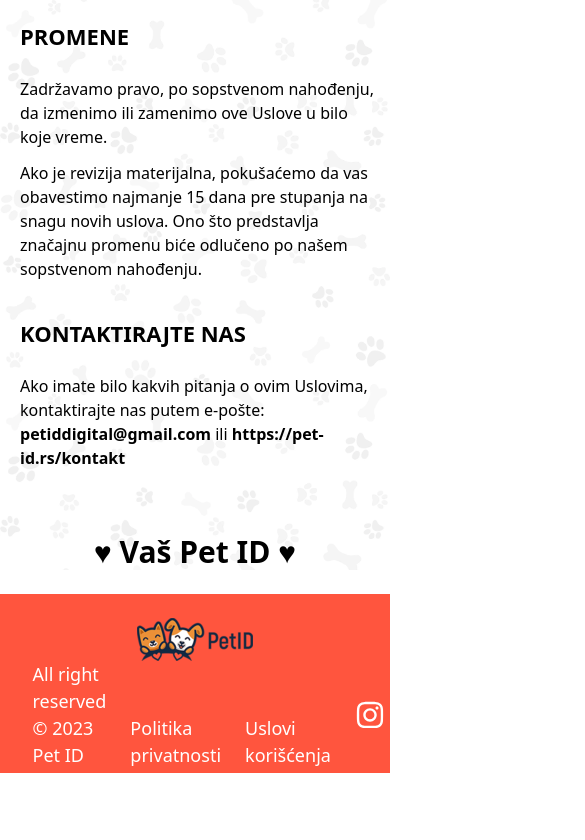
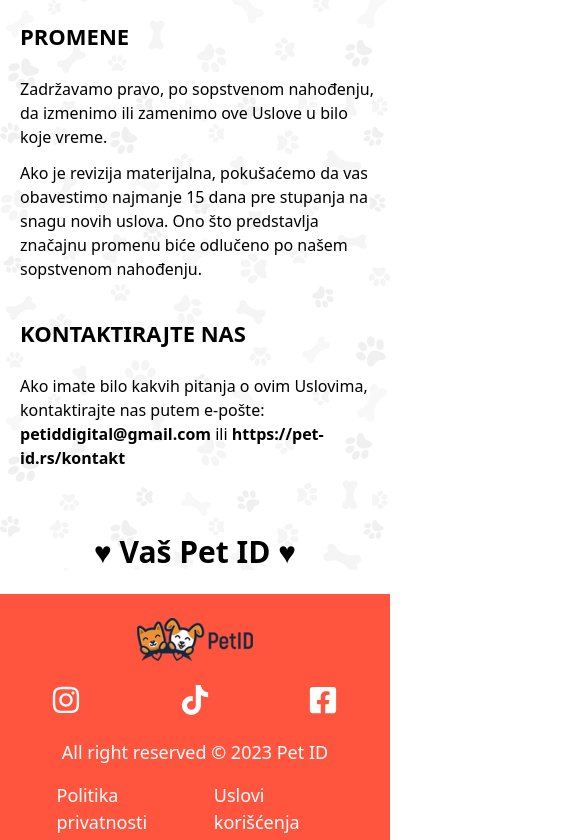
Before and after one commit to alexdevranger/pet-id.rs, a React (Create React App) app: page /uslovi-koriscenja in a window 390 px wide. Shown: the part 744-1584 px from the top of the page, 585 px wide, since content can reach past the window. Before the commit the page ends 1517 px from the top, so only its background shows below. Built offline with nearby package versions, Linux system fonts and the light colour scheme.

Commit message:
fix footer

```diff
--- a/src/components/Footer.js
+++ b/src/components/Footer.js
@@ -1,5 +1,5 @@
 import React from "react";
-import { Link } from "react-router-dom";
+import { Link, useParams } from "react-router-dom";
 import PETnav from "../assets/PETnav_optimized.png";
 import { FaFacebookSquare, FaInstagram, FaTiktok } from "react-icons/fa";
 
@@ -10,18 +10,18 @@ const Footer = () => {
         <img src={PETnav} alt="logo" />
       </div>
 
-      <div className="w-[95%] flex items-center">
-        <div className="flex justify-center w-full flex-row items-end">
-          <p className="text-[18px] min-[315px]:text-[18px]">
+      <div className="w-[95%] flex items-center flex-col-reverse md:flex-row">
+        <div className="flex justify-center w-full flex-col items-center">
+          <p className="text-[16px] min-[315px]:text-[18px]">
             All right reserved © 2023 Pet ID
           </p>
           <div className="px-6 flex flex-row pt-2">
-            <p className="text-[18px] min-[315px]:text-[18px] md:text-[18px] mt-2">
+            <p className="text-[14px] min-[315px]:text-[18px] md:text-[18px] mt-2">
               <Link to="/politika-privatnosti" target="_blank" rel="noreferrer">
                 Politika privatnosti
               </Link>
             </p>
-            <p className="text-[18px] min-[315px]:text-[18px] md:text-[18px] mt-2 pl-6">
+            <p className="text-[14px] min-[315px]:text-[18px] md:text-[18px] mt-2 pl-6">
               <Link to="/uslovi-koriscenja" target="_blank" rel="noreferrer">
                 Uslovi korišćenja
               </Link>
```
